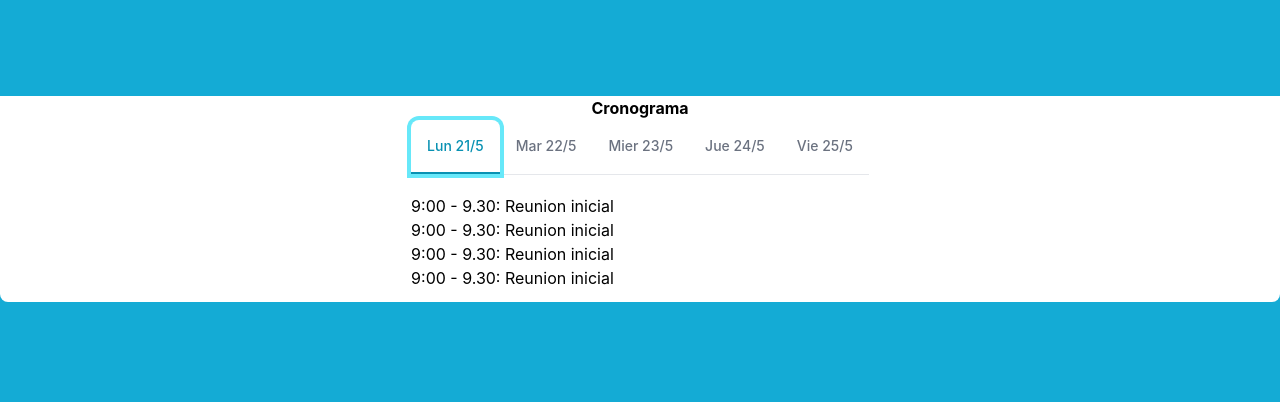
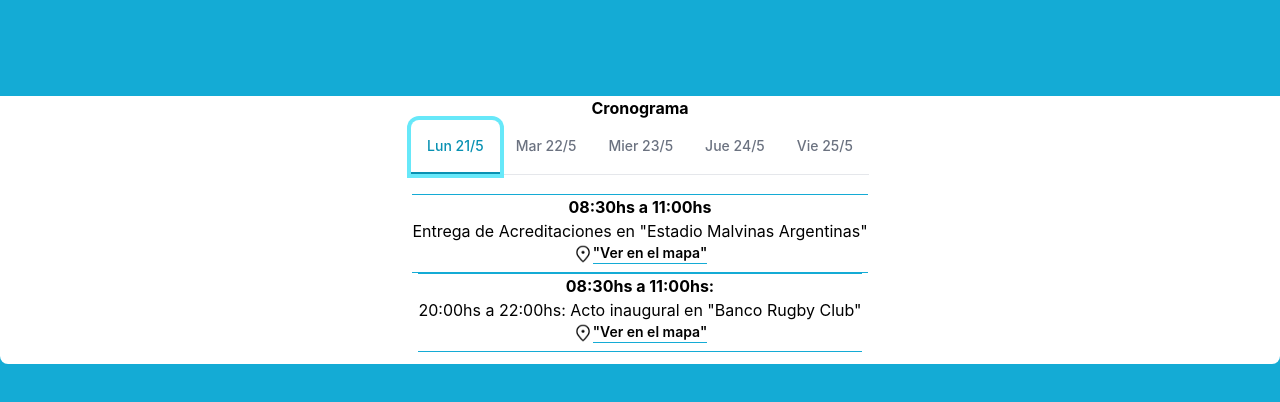
Before and after one commit to Tablonimus/AconcaguaCup, a React (Create React App) app: page /cronograma in a window 1280 px wide. Both pictures are taken after a click on the tab "Lun 21/5". Shown: the top 402 px of the page. Built offline with nearby package versions, Linux system fonts and the light colour scheme.

Commit message:
sin internet2

```diff
--- a/src/components/Cronograma/Cronograma.jsx
+++ b/src/components/Cronograma/Cronograma.jsx
@@ -1,6 +1,8 @@
 import React from "react";
 import NavBar from "../NavBar/NavBar";
 import { Tabs } from "flowbite-react";
+import { Link } from "react-router-dom";
+import map from "../../assets/images/map.png";
 
 export default function Cronograma() {
   return (
@@ -11,12 +13,37 @@ export default function Cronograma() {
           title="Lun 21/5"
           /*  icon={HiUserCircle} */
         >
-          <span className="flex flex-col">
-            <h1>9:00 - 9.30: Reunion inicial</h1>
-            <h1>9:00 - 9.30: Reunion inicial</h1>
-            <h1>9:00 - 9.30: Reunion inicial</h1>
-            <h1>9:00 - 9.30: Reunion inicial</h1>
-          </span>
+          <div className="flex flex-col items-center">
+            {/* Hace Click en el evento para conocer la ubicación */}
+            <a
+              target="_blank"
+              href="https://www.google.com/maps/place/Estadio+Malvinas+Argentinas/@-32.8896642,-68.8800956,15z/data=!4m2!3m1!1s0x0:0x684a90ae779e7723?sa=X&ved=2ahUKEwiCmd2Uo_X6AhWhQ7gEHS7oCt8Q_BJ6BAhHEAU"
+            >
+              <div className="flex flex-col items-center border-y border-[#14ABD5]">
+                <h5 className="font-bold">08:30hs a 11:00hs</h5>
+                <h5>
+                  Entrega de Acreditaciones en "Estadio Malvinas Argentinas"
+                </h5>
+                <div className="flex items-center mb-2 ">
+                  <img src={map} alt="" className="w-5 rounded-full" />
+                  <h5 className=" text-sm font-semibold border-b border-[#14ABD5]">"Ver en el mapa"</h5>
+                </div>
+              </div>
+            </a>
+            <a
+              target="_blank"
+              href="https://www.google.com/maps/place/Banco+Rugby+Club/@-32.8892743,-68.7501503,15z/data=!4m5!3m4!1s0x0:0x9f2dad5ed9be76e7!8m2!3d-32.8892743!4d-68.7501503"
+            >
+              <div className="flex flex-col items-center border-y border-[#14ABD5]">
+                <h5 className="font-bold">08:30hs a 11:00hs:</h5>
+                <h5>20:00hs a 22:00hs: Acto inaugural en "Banco Rugby Club"</h5>
+                <div className="flex items-center mb-2">
+                  <img src={map} alt="" className="w-5" />
+                  <h5 className=" text-sm font-semibold border-b border-[#14ABD5]">"Ver en el mapa"</h5>
+                </div>
+              </div>
+            </a>
+          </div>
         </Tabs.Item>
         <Tabs.Item
           active={true}
```
Also changed, not shown: src/assets/images/map.png (added).
